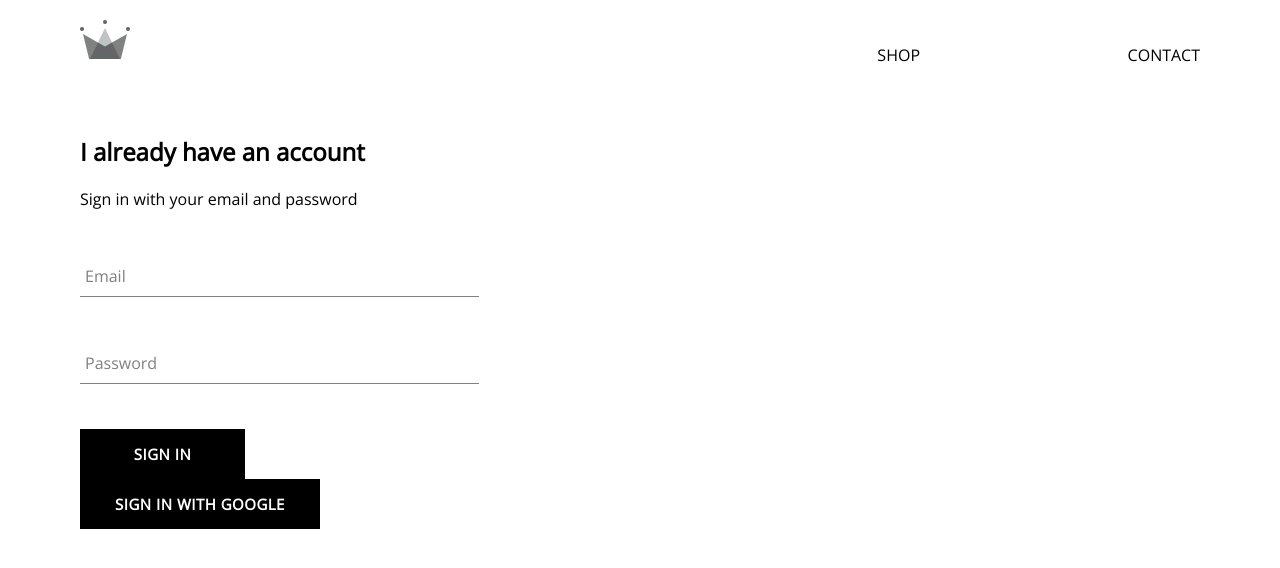
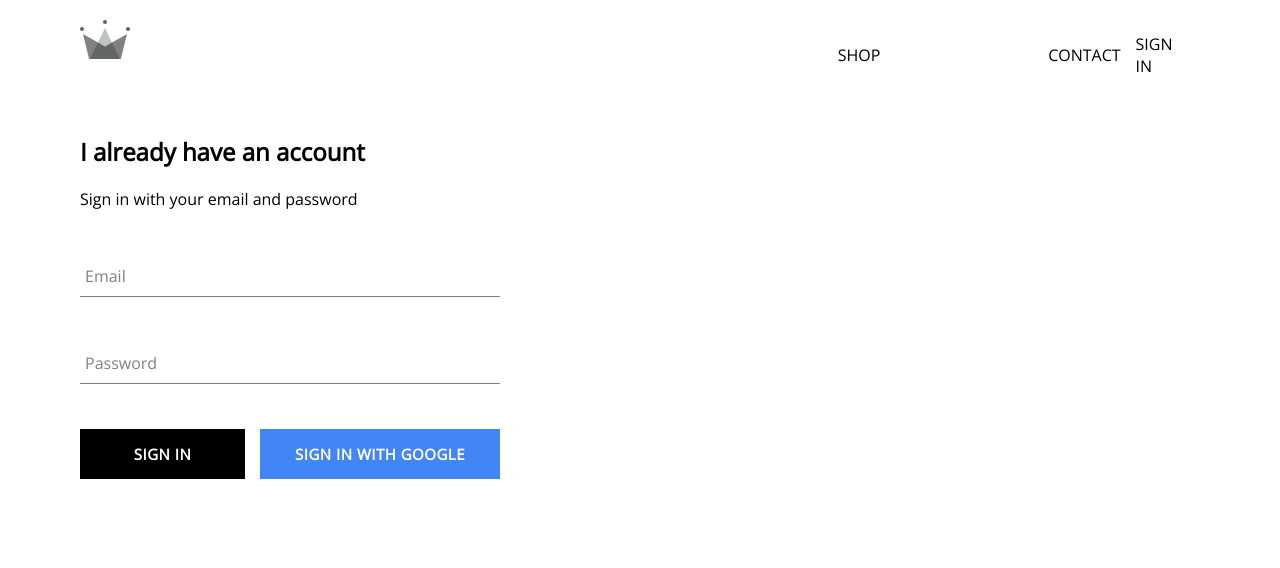
Before and after one commit to adolfoOes/ReactDeveloperClothing, a React (Create React App) app: page /signin in a window 1280 px wide. Shown: the top 568 px of the page. Built offline with nearby package versions, Linux system fonts and the light colour scheme; no server answers.

Commit message:
created a signi in and out in page component

```diff
--- a/src/App.css
+++ b/src/App.css
@@ -7,3 +7,7 @@
   text-decoration: none;
   color: black;
 }
+
+* {
+  box-sizing: border-box;
+}
--- a/src/App.js
+++ b/src/App.js
@@ -5,23 +5,49 @@
 import ShopPage from './pages/shop/shop.component';
 import Header from './components/header/header.component';
 import SignInAndSignUpPage from './pages/sign-in-and-sign-up/sign-in-and-sign-up.component';
+import { auth } from './firebase/firebase.utils';
 
 import { Route, Switch } from 'react-router-dom';
 
 
-function App() {
+class App extends React.Component {
+
+  constructor() {
+    super();
+
+    this.state = {
+      currentUser: null
+    }
+
+  }
+
+  unsubscribeFromAuth = null;
+
+  componentDidMount(){
+    this.unsubscribeFromAuth = auth.onAuthStateChanged(user => {
+      this.setState({ currentUser : user });
+    })
+  }
+
+  componentWillUnmount(){
+    this.unsubscribeFromAuth();
+  }
+
+  render() {
     return (
       <div>
 
-      <Header />
+        <Header currentUser={this.state.currentUser}/>
 
         <Switch>
           <Route exact path='/' component={HomePage} />
           <Route exact path='/shop' component={ShopPage} />
           <Route exact path='/signin' component={SignInAndSignUpPage} />
         </Switch>
-    </div>
+      </div >
     );
+    ;
+  }
 }
 
 export default App;
--- a/src/components/custom-button/custom-button.component.jsx
+++ b/src/components/custom-button/custom-button.component.jsx
@@ -4,9 +4,9 @@
 import './custom-button.styles.scss'
 
 
-const CustomButton = ({ children, ...otherProps }) => (
+const CustomButton = ({ children, isGoogleSignIn, ...otherProps }) => (
 
-    <button className='custom-button' {...otherProps}>
+    <button className={`${isGoogleSignIn ? 'google-sign-in' : ''} custom-button`} {...otherProps}>
         {children}
     </button>
 
--- a/src/components/custom-button/custom-button.styles.scss
+++ b/src/components/custom-button/custom-button.styles.scss
@@ -9,14 +9,25 @@
     background-color: black;
     color: white;
     text-transform: uppercase;
-    font-family: 'Open Sans';
+    font-family: "Open Sans";
     font-weight: bolder;
     border: none;
     cursor: pointer;
 
     &:hover {
-      background-color: white;
-      color: black;
-      border: 1px solid black;
+        background-color: white;
+        color: black;
+        border: 1px solid black;
     }
-  }
+
+    &.google-sign-in {
+        background-color: #4285f4;
+        color: white;
+
+        &:hover {
+            background-color: #357ae8;
+            border: none;
+        }
+
+    }
+}
--- a/src/components/header/header.component.jsx
+++ b/src/components/header/header.component.jsx
@@ -1,11 +1,13 @@
 import React from 'react';
 import { Link } from 'react-router-dom/cjs/react-router-dom.min';
+
+import { auth } from '../../firebase/firebase.utils';
 
 import './header.styles.scss'
 
 import { ReactComponent as Logo } from '../../assets/crown.svg';
 
-const Header = () => (
+const Header = ({currentUser}) => (
     <div className='header'>
         <Link to="/">
             <Logo className='logo' />
@@ -13,6 +15,14 @@
         <div className='options'>
             <Link to="/shop" className='options'>SHOP </Link>
             <Link to="/shop" className='options'>CONTACT</Link>
+            {
+
+                currentUser ?
+                <div className='option' onClick={() => auth.signOut()}>SIGN OUT</div>
+                :
+                <Link className='option' to='/signin'>SIGN IN</Link>
+
+            }
         </div>
     </div>
 )
--- a/src/components/header/header.styles.scss
+++ b/src/components/header/header.styles.scss
@@ -20,6 +20,7 @@
 
       .option {
         padding: 10px 15px;
+        cursor: pointer;
       }
     }
   }
--- a/src/components/sign-in/sign-in.component.jsx
+++ b/src/components/sign-in/sign-in.component.jsx
@@ -55,10 +55,11 @@
                     label="Password"
                 />
 
-
-                <CustomButton type='submit'> Sign in </CustomButton>
-                <CustomButton onClick={signInWithGoogle}> Sign in with Google </CustomButton>
-
+                <div className='buttons'>
+                    <CustomButton type='submit'> Sign in </CustomButton>
+                    <CustomButton onClick={signInWithGoogle} isGoogleSignIn>
+                        Sign in with Google </CustomButton>
+                </div>
             </form>
 
 
--- a/src/components/sign-in/sign-in.styles.scss
+++ b/src/components/sign-in/sign-in.styles.scss
@@ -1,9 +1,14 @@
 .sign-in {
-    width: 30vw;
+    width: 420px;
     display: flex;
     flex-direction: column;
 
     .tittle {
         margin: 10px 0px;
     }
+
+    .buttons {
+        display: flex;
+        justify-content: space-between;
+    }
 }
```
Lines whose indentation alone changed are shown as unchanged.
